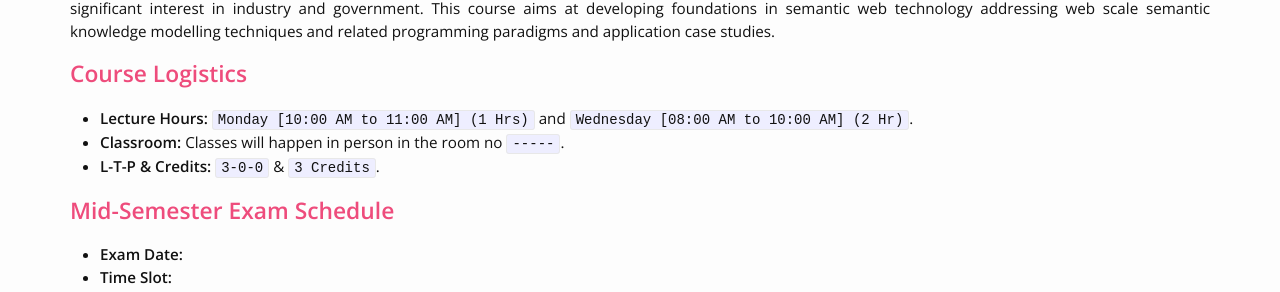
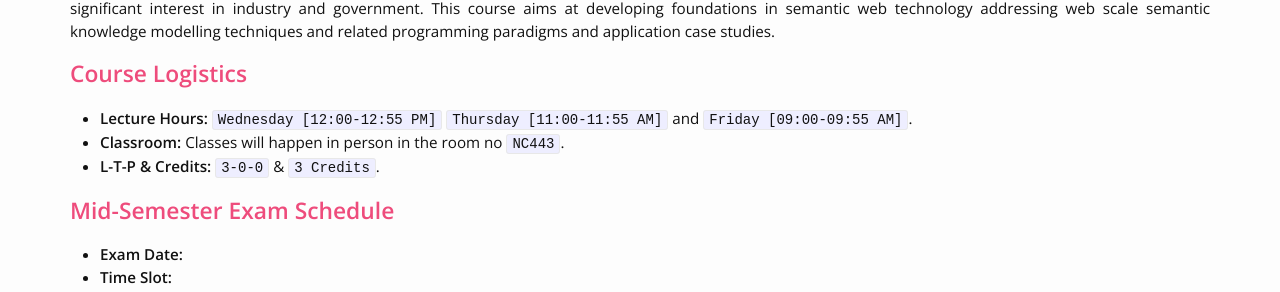
Before and after one commit to plaban/kmst-spring-2023, a Jekyll site: the page built from index.md, in a window 1280 px wide. Shown: the part 489-781 px from the top of the page. Built offline with Jekyll 4.4.1, drawn with Linux system fonts in a browser that asks for light colours; nearby versions of some CDN libraries.

Commit message:
Update index.md

```diff
--- a/index.md
+++ b/index.md
@@ -3,8 +3,8 @@ layout: home
 ---
 <h2 style="color: #ee4c7c;"><b>Course Logistics</b></h2>
 
-- **Lecture Hours:** `Monday [10:00 AM to 11:00 AM] (1 Hrs)` and `Wednesday [08:00 AM to 10:00 AM] (2 Hr)`.
-- **Classroom:** Classes will happen in person in the room no `-----`.
+- **Lecture Hours:** `Wednesday [12:00-12:55 PM]` `Thursday [11:00-11:55 AM]` and `Friday [09:00-09:55 AM]`.
+- **Classroom:** Classes will happen in person in the room no `NC443`.
 - **L-T-P & Credits:** `3-0-0` & `3 Credits`.
 
 <h2 style="color: #ee4c7c;"><b>Mid-Semester Exam Schedule</b></h2>
```
